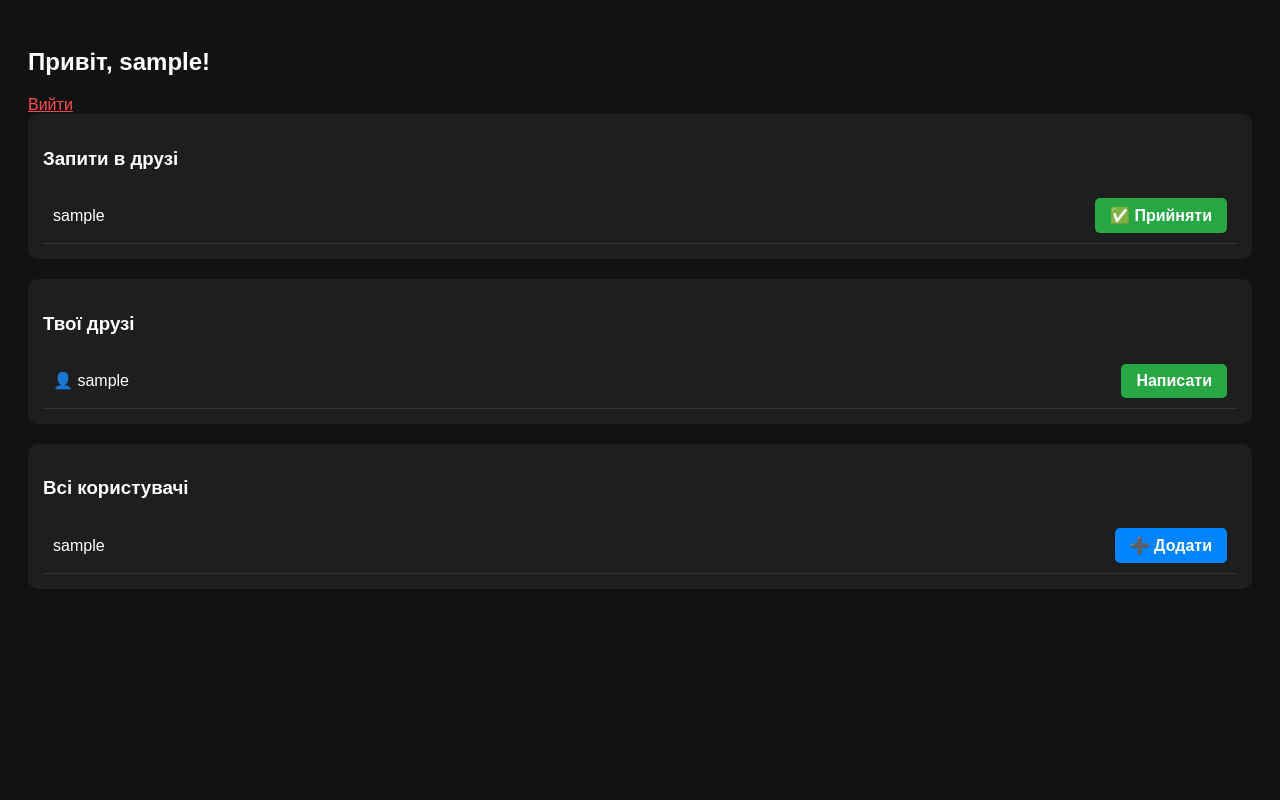
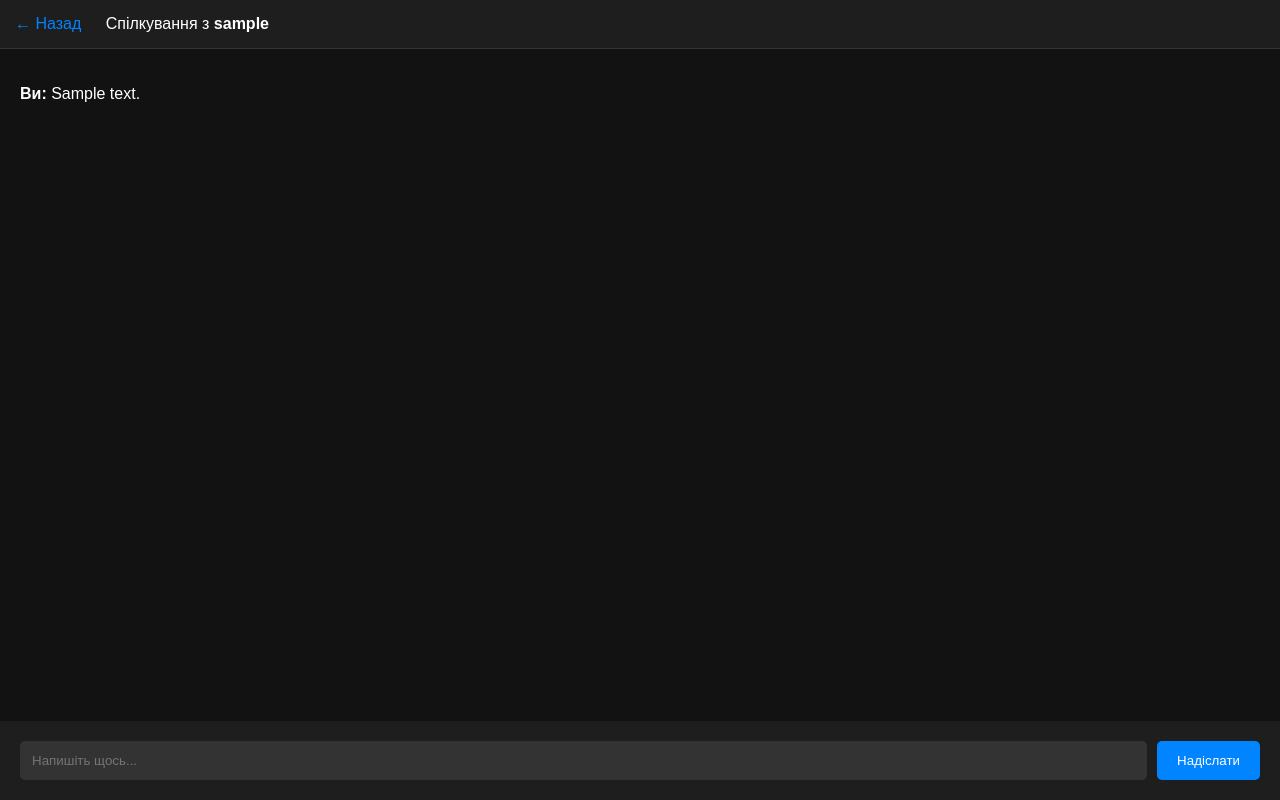
Before and after one commit to wwewwew453-bot/FlashMsg, a Flask app: template templates/index.html in a window 1280 px wide. Run offline with Flask 3, Linux system fonts and the light colour scheme; a user stored in the database is signed in; tables that the repository leaves empty hold one stand-in row (values such as "Sample post"); the template is opened without the code that fills it: values that come from a table or form of the project are taken from there, most other values are stand-ins (such as "Sample title", 1, 10 or a date in 2020); some libraries are stand-ins or nearby versions.

Commit message:
Update index.html

```diff
--- a/templates/index.html
+++ b/templates/index.html
@@ -1,48 +1,49 @@
 <!DOCTYPE html>
 <html>
 <head>
-    <title>FlashMSG - Друзі</title>
+    <title>Чат з {{ friend.username }}</title>
+    <script src="https://cdnjs.cloudflare.com/ajax/libs/socket.io/4.0.1/socket.io.js"></script>
     <style>
-        body { font-family: sans-serif; background: #121212; color: white; padding: 20px; }
-        .section { background: #1e1e1e; padding: 15px; border-radius: 10px; margin-bottom: 20px; }
-        .user-card { display: flex; justify-content: space-between; padding: 10px; border-bottom: 1px solid #333; align-items: center; }
-        .btn { padding: 8px 15px; border-radius: 5px; text-decoration: none; color: white; font-weight: bold; }
-        .btn-add { background: #0084ff; }
-        .btn-chat { background: #28a745; }
+        body { font-family: sans-serif; background: #121212; color: white; margin: 0; display: flex; flex-direction: column; height: 100vh; }
+        .header { padding: 15px; background: #1e1e1e; border-bottom: 1px solid #333; }
+        #chat-box { flex-grow: 1; padding: 20px; overflow-y: auto; display: flex; flex-direction: column; }
+        .input-area { padding: 20px; background: #1e1e1e; display: flex; gap: 10px; }
+        input { flex-grow: 1; padding: 12px; border-radius: 5px; border: none; background: #333; color: white; }
+        button { padding: 10px 20px; background: #0084ff; border: none; color: white; border-radius: 5px; cursor: pointer; }
     </style>
 </head>
 <body>
-    <h2>Привіт, {{ current_user.username }}!</h2>
-    <a href="/logout" style="color: #ff4d4d;">Вийти</a>
-
-    <div class="section">
-        <h3>Запити в друзі</h3>
-        {% for r in requests %}
-            <div class="user-card">
-                <span>{{ r.sender.username }}</span>
-                <a href="{{ url_for('accept_friend', req_id=r.id) }}" class="btn btn-chat">✅ Прийняти</a>
-            </div>
+    <div class="header">
+        <a href="/" style="color: #0084ff; text-decoration: none;">← Назад</a>
+        <span style="margin-left: 20px;">Спілкування з <b>{{ friend.username }}</b></span>
+    </div>
+    <div id="chat-box">
+        {% for m in history %}
+            <p><b>{{ m.sender_id == current_user.id and 'Ви' or friend.username }}:</b> {{ m.content }}</p>
         {% endfor %}
     </div>
-
-    <div class="section">
-        <h3>Твої друзі</h3>
-        {% for f in friends %}
-            <div class="user-card">
-                <span>👤 {{ f.username }}</span>
-                <a href="{{ url_for('chat', friend_id=f.id) }}" class="btn btn-chat">Написати</a>
-            </div>
-        {% endfor %}
+    <div class="input-area">
+        <input type="text" id="message" placeholder="Напишіть щось..." onkeypress="if(event.key==='Enter')send()">
+        <button onclick="send()">Надіслати</button>
     </div>
-
-    <div class="section">
-        <h3>Всі користувачі</h3>
-        {% for u in all_users %}
-            <div class="user-card">
-                <span>{{ u.username }}</span>
-                <a href="{{ url_for('add_friend', user_id=u.id) }}" class="btn btn-add">➕ Додати</a>
-            </div>
-        {% endfor %}
-    </div>
+    <script>
+        var socket = io();
+        var friendId = {{ friend.id }};
+        socket.emit('join', { friend_id: friendId });
+        function send() {
+            var input = document.getElementById('message');
+            if(input.value.trim()){
+                socket.emit('private_message', { recipient_id: friendId, message: input.value });
+                input.value = '';
+            }
+        }
+        socket.on('new_message', function(data) {
+            var p = document.createElement('p');
+            p.innerHTML = '<b>' + data.sender + ':</b> ' + data.msg;
+            var box = document.getElementById('chat-box');
+            box.appendChild(p);
+            box.scrollTop = box.scrollHeight;
+        });
+    </script>
 </body>
 </html>
```
